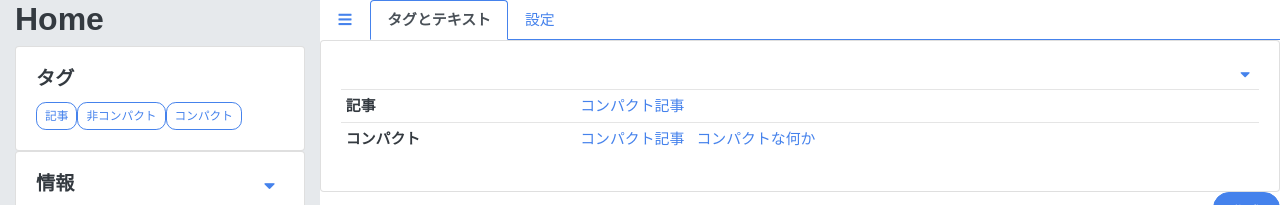
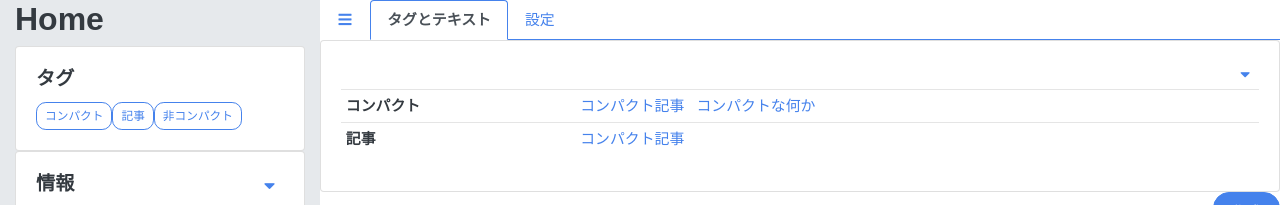
Before and after one commit to kakei-akihiko/portal, a Vue app: page /#/ in a window 1280 px wide. Shown: the top 205 px of the page. Built offline with nearby package versions, Linux system fonts and the light colour scheme.

Commit message:
タグをソート

```diff
--- a/src/storeModules/articles.js
+++ b/src/storeModules/articles.js
@@ -9,7 +9,9 @@ const getTagsFormArticles = (articles) => {
     tags.forEach(tag => builder[tag] = true)
     return builder
   }, {})
-  return Object.keys(tagsHash)
+  const keys = Object.keys(tagsHash)
+  keys.sort()
+  return keys
 }
 
 export const articles = {
```
